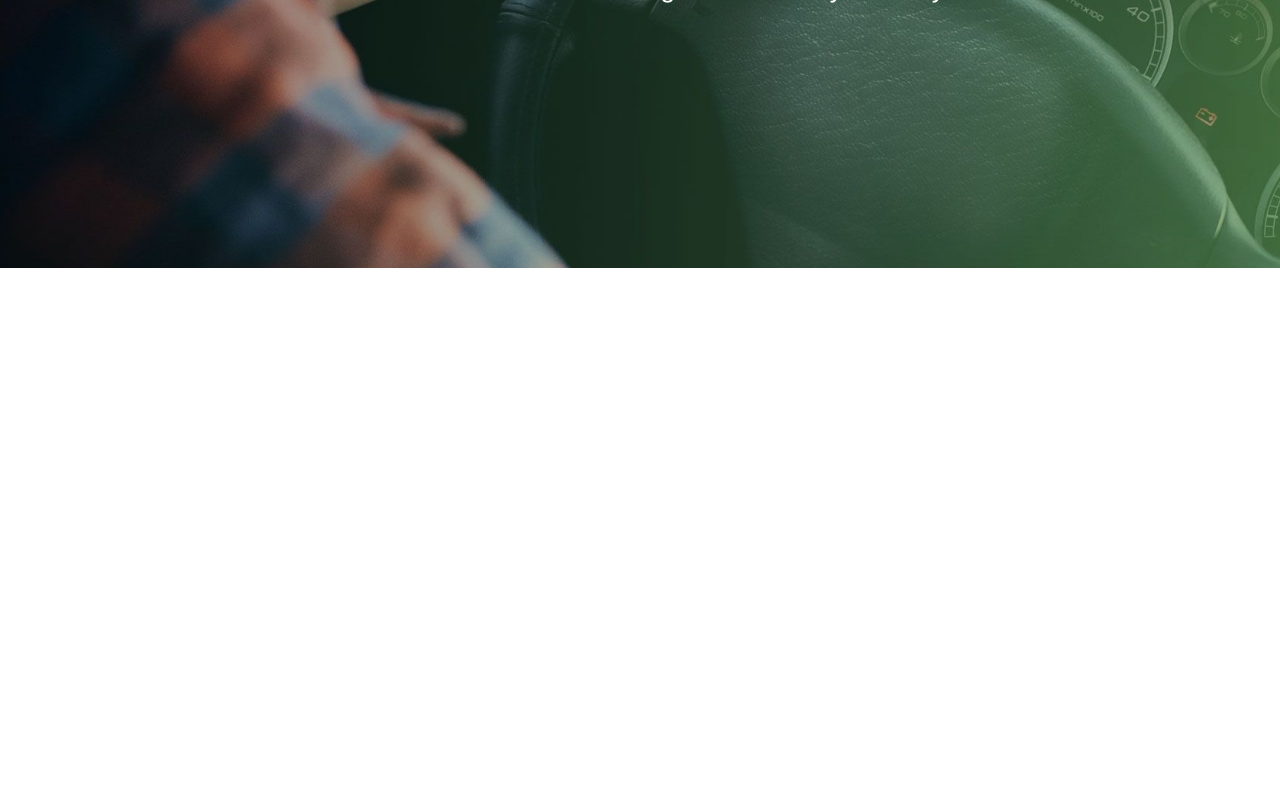
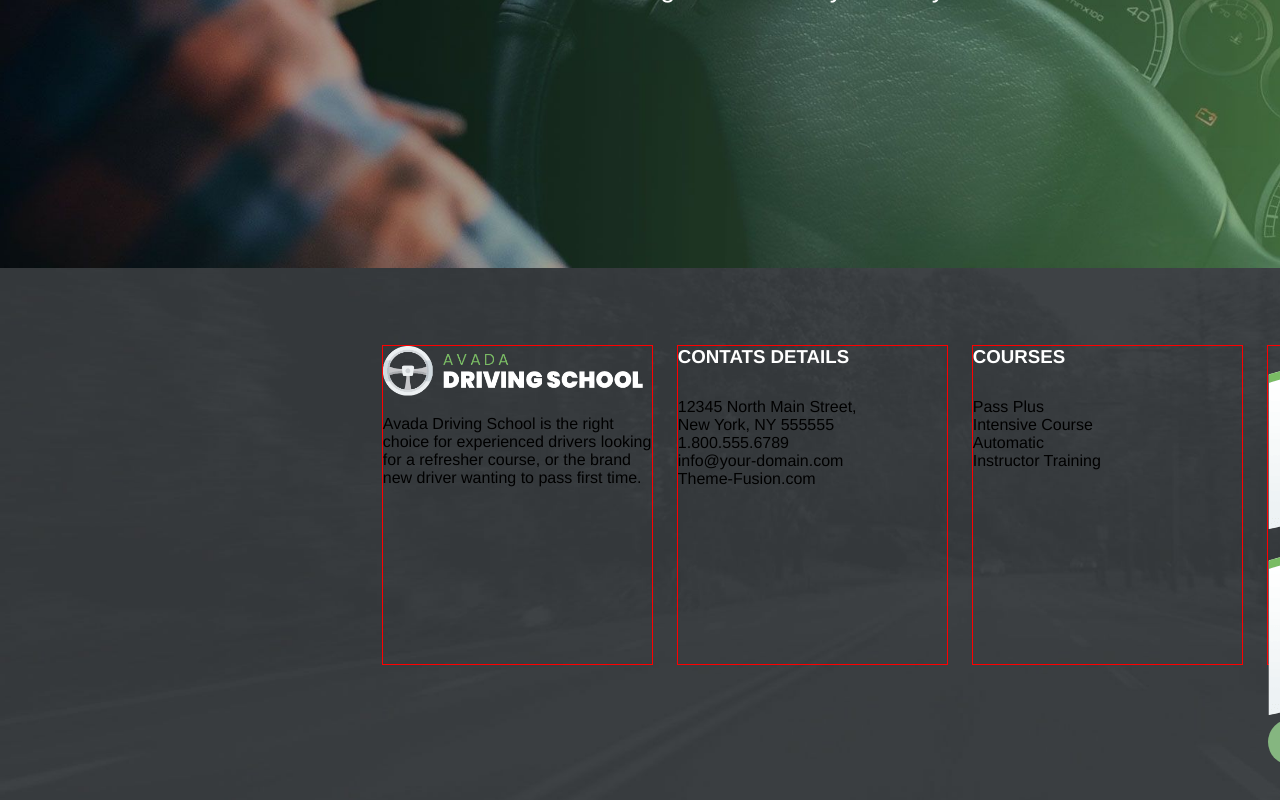
Before and after one commit to Deceit-87/proj-html-vuejs, a Vue app: page / in a window 1280 px wide. Shown: the part 514-1314 px from the top of the page. Before the commit the page ends 800 px from the top, so only its background shows below. Built offline with nearby package versions, Linux system fonts and the light colour scheme.

Commit message:
footer assemble

```diff
--- a/src/App.vue
+++ b/src/App.vue
@@ -42,7 +42,25 @@ ul,ol{
   min-height: 100vh;
   min-width: 1920px;
   font-size: 1.5 rem ;
+
 }
+  .nav-bar,
+  .green_button {
+    font-size: 16px;
+    font-weight: bold;
+    text-transform: uppercase;
+  }
+.green_button {
+      color: white;
+      background-color: var(--main-green);
+      padding: 10px 20px;
+      border-radius: 29px;
+      border: 2px solid transparent;
+      text-align: center;
+      width: 145px;
+      height: 46px;
+      display: block;
+    }
 .container-fluid{
   min-width: 1920px
 }
@@ -54,4 +72,13 @@ ul,ol{
 .flex{
   display: flex;
 }
+#logo {
+
+
+        img {
+          width: 260px;
+}
+}
+
+
 </style>
--- a/src/components/MainFooter.vue
+++ b/src/components/MainFooter.vue
@@ -1,15 +1,105 @@
 <template>
-<footer>
-
-</footer>
+  <footer id="footer" class="container-fluid">
+    <div class="container">
+      <div class="footer-card">
+        <figure id="logo">
+          <img src="../assets/img/avada-drivers-logo-2x.png" alt="avada logo" />
+        </figure>
+        <p>
+          Avada Driving School is the right choice for experienced drivers
+          looking for a refresher course, or the brand new driver wanting to
+          pass first time.
+        </p>
+      </div>
+      <div class="footer-card">
+        <h3 class="">contats details</h3>
+        <ul class="">
+          <li class="flex">
+            <span class="fas fa-home"></span>
+            12345 North Main Street, New York, NY 555555
+          </li>
+          <li>
+            <span class="fas fa-phone"></span>
+            1.800.555.6789
+          </li>
+          <li>
+            <span class="fas fa-envelope"></span>
+            info@your-domain.com
+          </li>
+          <li>
+            <span class="fas fa-link"></span>
+            Theme-Fusion.com
+          </li>
+        </ul>
+      </div>
+      <div class="footer-card">
+        <h3>courses</h3>
+        <ul>
+          <li v-for="link in footerLinks" :key="link" class="courses">
+            <span class="far fa-arrow-alt-circle-right icon-green"></span>
+            <a :href="link.url_link">{{ link.name_link }}</a>
+          </li>
+        </ul>
+      </div>
+      <div class="footer-card">
+        <figure>
+          <img src="../assets/img/footer-ad-grid.png" alt="" />
+        </figure>
+        <button class="green_button">book now</button>
+      </div>
+    </div>
+  </footer>
 </template>
 
 <script>
 export default {
-
-}
+  data() {
+    return {
+      footerLinks: [
+        { name_link: "Pass Plus", url_link: "#" },
+        { name_link: "Intensive Course", url_link: "#" },
+        { name_link: "Automatic", url_link: "#" },
+        { name_link: "Instructor Training", url_link: "#" },
+      ],
+    };
+  },
+};
 </script>
 
-<style>
+<style lang="scss" scoped>
+#footer {
+  height: 591px;
+  background-image: url("../assets/img/footer-background-color.jpg");
+  background-position: center;
+  background-size: cover;
+  background-repeat: no-repeat;
+  .container {
+    padding-top: 65px;
+    .footer-card {
+      width: 23%;
+      height: 320px;
+      margin: 1%;
+      border: 1px solid red;
+      ul li{
+          padding-right:75px;
+          a{
+              text-decoration: none;
+          }
 
+      }
+      h3,
+      .button_green {
+        text-transform: uppercase;
+      }
+      h3 {
+        padding-bottom: 30px;
+        color: white;
+        font-weight: 700;
+      }
+      #logo {
+        padding-bottom: 15px;
+      }
+    }
+  }
+}
 </style>
--- a/src/components/MainHeader.vue
+++ b/src/components/MainHeader.vue
@@ -9,7 +9,7 @@
       </div>
       <div class="container-fluid nav-bar">
         <div class="container">
-          <figure id="header_logo">
+          <figure id="logo">
             <img src="../assets/img/avada-drivers-logo-2x.png" alt="" />
           </figure>
           <ul class="nav-ul">
@@ -18,7 +18,7 @@
               ><span class="update" v-if="link.news === true">new</span>
             </li>
           </ul>
-          <button class="header_button">book now</button>
+          <button class="green_button">book now</button>
         </div>
       </div>
     </div>
@@ -103,12 +103,7 @@ export default {
       font-size: 12px;
     }
   }
-  .nav-bar,
-  .header_button {
-    font-size: 16px;
-    font-weight: bold;
-    text-transform: uppercase;
-  }
+
   .nav-bar {
     display: flex;
     height: 120px;
@@ -118,12 +113,6 @@ export default {
       display: flex;
       align-items: center;
       justify-content: space-between;
-      #header_logo {
-        padding: 20px;
-
-        img {
-          width: 260px;
-        }
       }
 
       ul {
@@ -169,17 +158,6 @@ export default {
       text-decoration: none;
 
     }
-    .header_button {
-      color: currentColor;
-      background-color: var(--main-green);
-      padding: 10px 20px;
-      border-radius: 29px;
-      border: 2px solid transparent;
-      text-align: center;
-      width: 145px;
-      height: 46px;
-      display: block;
-    }
   }
-}
+
 </style>
```
